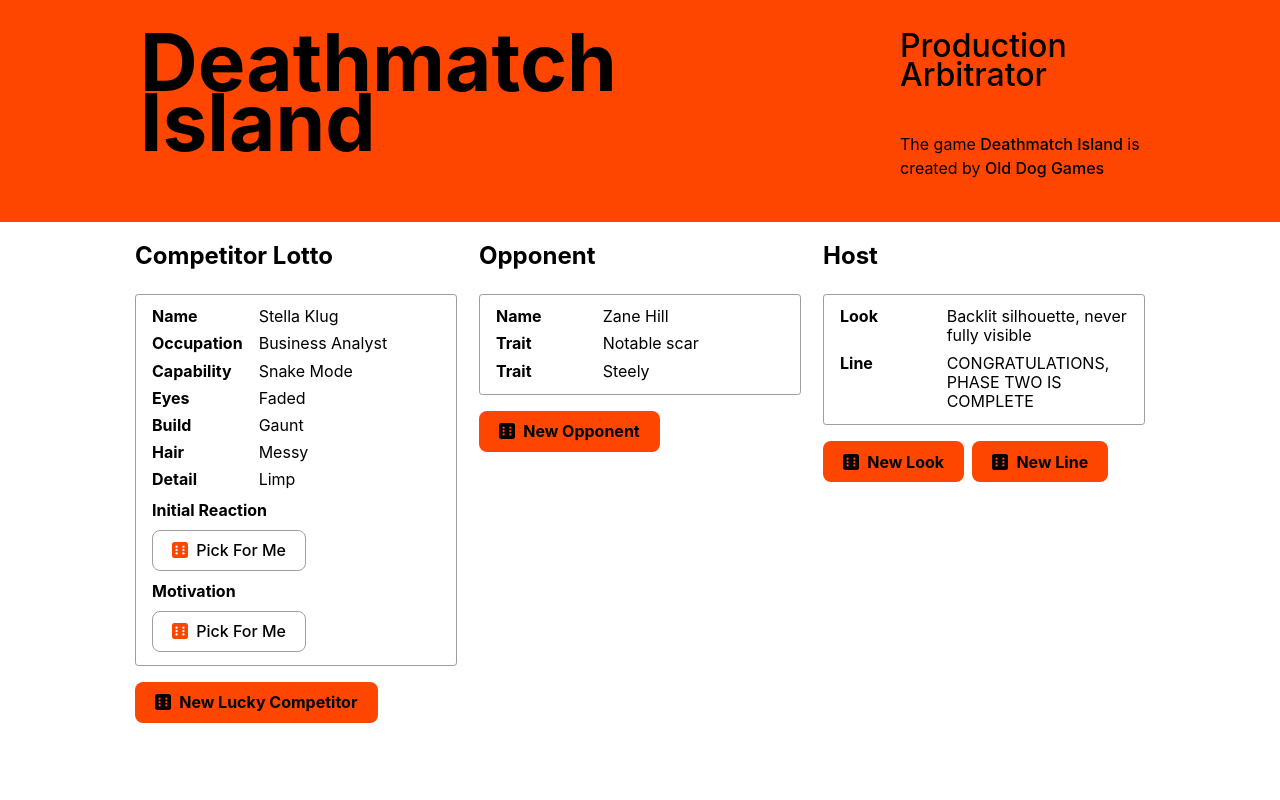
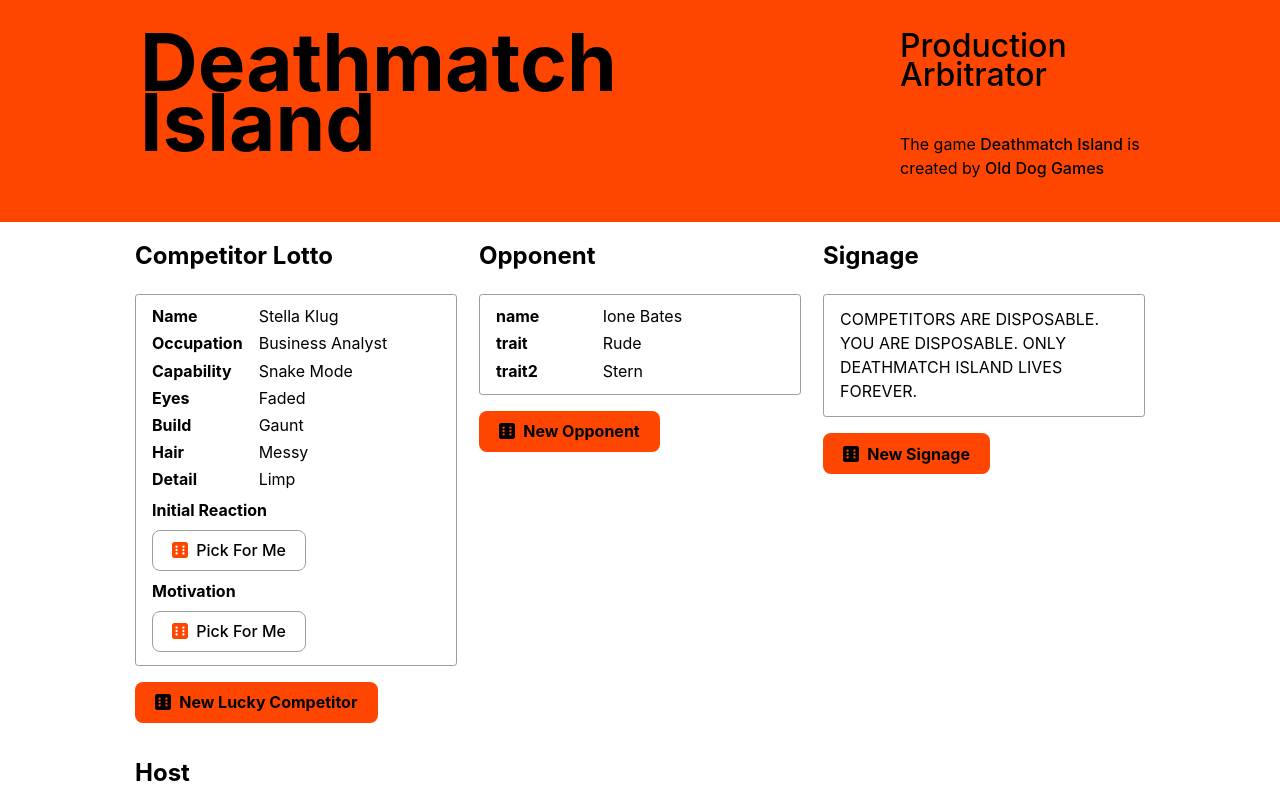
Before and after one commit to colinaut/deathmatch-island-randomizer, a Svelte app: page / in a window 1280 px wide. Shown: the top 800 px of the page. Built offline with nearby package versions, Linux system fonts and the light colour scheme.

Commit message:
feat: new easy randomizer

```diff
--- a/src/App.svelte
+++ b/src/App.svelte
@@ -1,10 +1,11 @@
 <script lang="ts">
+	import Randomizer from './lib/Randomizer.svelte';
 	import Attr from './lib/Attr.svelte';
 	import { getRandomCompetitor, getRandomMotivation, getRandomReaction } from './lib/competitor-gen';
 	import { getRandomNpc } from './lib/npc-gen';
 	import type { Npc } from './lib/npc-gen';
 	import type { Motivation } from './lib/competitor-gen';
-	import { getRandomHostLook, getRandomHostLines } from './lib/production-gen';
+	import { getRandomHostLook, getRandomHostLines, getRandomExternalSignage, getRandomInternalSignage, getRandomFlashbackDetails } from './lib/production-gen';
 	import Card from './lib/Card.svelte';
 	import Header from './lib/Header.svelte';
 	import DiceSvg from './lib/DiceSvg.svelte';
@@ -55,15 +56,8 @@
 			</Card>
 			<button type="button" class="primary" on:click={generateNewCompetitor}><DiceSvg color="black" /> New Lucky Competitor</button>
 		</div>
-		<div>
-			<h2>Opponent</h2>
-			<Card>
-				<Attr label="Name" value={npc?.name} />
-				<Attr label="Trait" value={npc?.trait} />
-				<Attr label="Trait" value={npc?.trait2} />
-			</Card>
-			<button type="button" class="primary" on:click={() => (npc = getRandomNpc())}><DiceSvg color="black" /> New Opponent</button>
-		</div>
+		<div><Randomizer func={getRandomNpc} title="Opponent" /></div>
+		<div><Randomizer func={getRandomInternalSignage} title="Signage" /></div>
 		<div>
 			<h2>Host</h2>
 			<Card>
--- /dev/null
+++ b/src/lib/Randomizer.svelte
@@ -0,0 +1,26 @@
+<script lang="ts">
+	import Card from './Card.svelte';
+	import Attr from './Attr.svelte';
+	import DiceSvg from './DiceSvg.svelte';
+
+	export let func: () => Record<string, any> | string = () => {
+		return {};
+	};
+	export let title = '';
+
+	let attrs: Record<string, any> | string = func();
+</script>
+
+<h2>{title}</h2>
+<Card>
+	{#if typeof attrs === 'string'}
+		<!-- content here -->
+		{attrs}
+	{:else}
+		{#each Object.keys(attrs) as key}
+			<!-- content here -->
+			<Attr label={key} value={attrs[key]} />
+		{/each}
+	{/if}
+</Card>
+<button type="button" class="primary" on:click={() => (attrs = func())}><DiceSvg color="black" /> New {title}</button>
```
